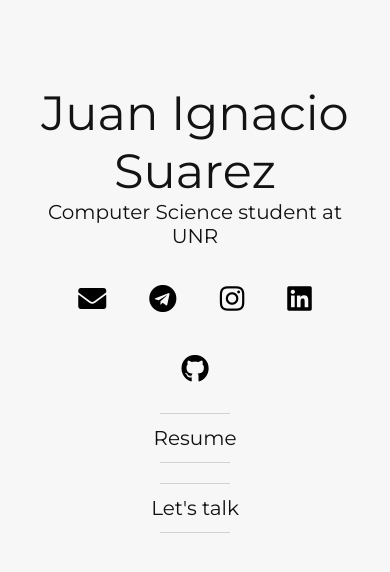
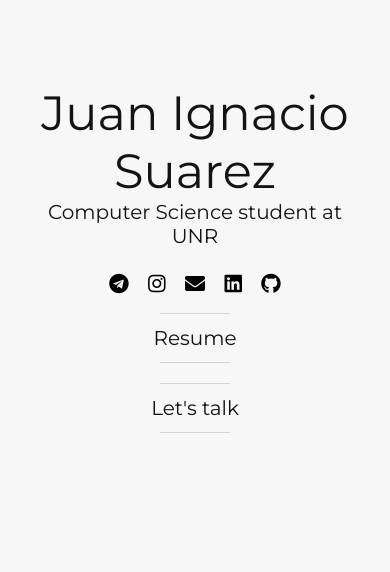
Before and after one commit to juanigsrz/juanigsrz.github.io, a plain HTML site: page index.html in a window 390 px wide. Drawn offline with Linux system fonts and the light colour scheme.

Commit message:
Slight irrelevant modifications

```diff
--- a/css/style.css
+++ b/css/style.css
@@ -190,6 +190,24 @@ blockquote .name {
         float: none;
     }
 }
+@media (max-width: 400px) {
+	body {
+		font-size: 50%;
+	}
+	.header {
+		margin: 0 5%;
+	}
+	.main {
+		margin: 0 5%;
+	}
+    .list-set.keywords li {
+        padding: 0.33em 0.33em;
+        font-size: 1.25em;
+        display: inline-block;
+        margin: 1px;
+        float: none;
+    }
+}
 @media print {
 	body {
 		background: #FFFFFF;
--- a/index.html
+++ b/index.html
@@ -10,17 +10,17 @@
     <link rel="stylesheet" type="text/css" href="css/style.css" />
     <link rel="stylesheet" type="text/css" href="css/buttons.css" />
     <link rel="shortcut icon" href="images/favicon.png">
-    <link rel="icon" href="favicon.png">
+    <link rel="icon" href="images/favicon.png">
 </head>
 <body>
     <div class="main-wrap">
         <header class="header">
             <h1>Juan Ignacio Suarez</h1>
-            <h4>Computer Science student at <a href="https://www.unr.edu.ar/">UNR</a></h4>
+            <h4>Computer Science student at <a href="https://www.unr.edu.ar/" target="_blank">UNR</a></h4>
             <ul class="list-set keywords">
-                <a href="mailto:juanigsrz@gmail.com"><li><i class="fas fa-envelope"></i></li></a>
                 <a href="https://t.me/juanigsrz" target="_blank"><li><i class="fab fa-telegram"></i></li></a>
                 <a href="https://instagram.com/juanigsrz" target="_blank"><li><i class="fab fa-instagram"></i></li></a>
+                <a href="mailto:juanigsrz@gmail.com"><li><i class="fas fa-envelope"></i></li></a>
                 <a href="https://linkedin.com/in/juanigsrz" target="_blank"><li><i class="fab fa-linkedin"></i></li></a>
                 <a href="https://github.com/juanigsrz" target="_blank"><li><i class="fab fa-github"></i></li></a>
             </ul>
```
